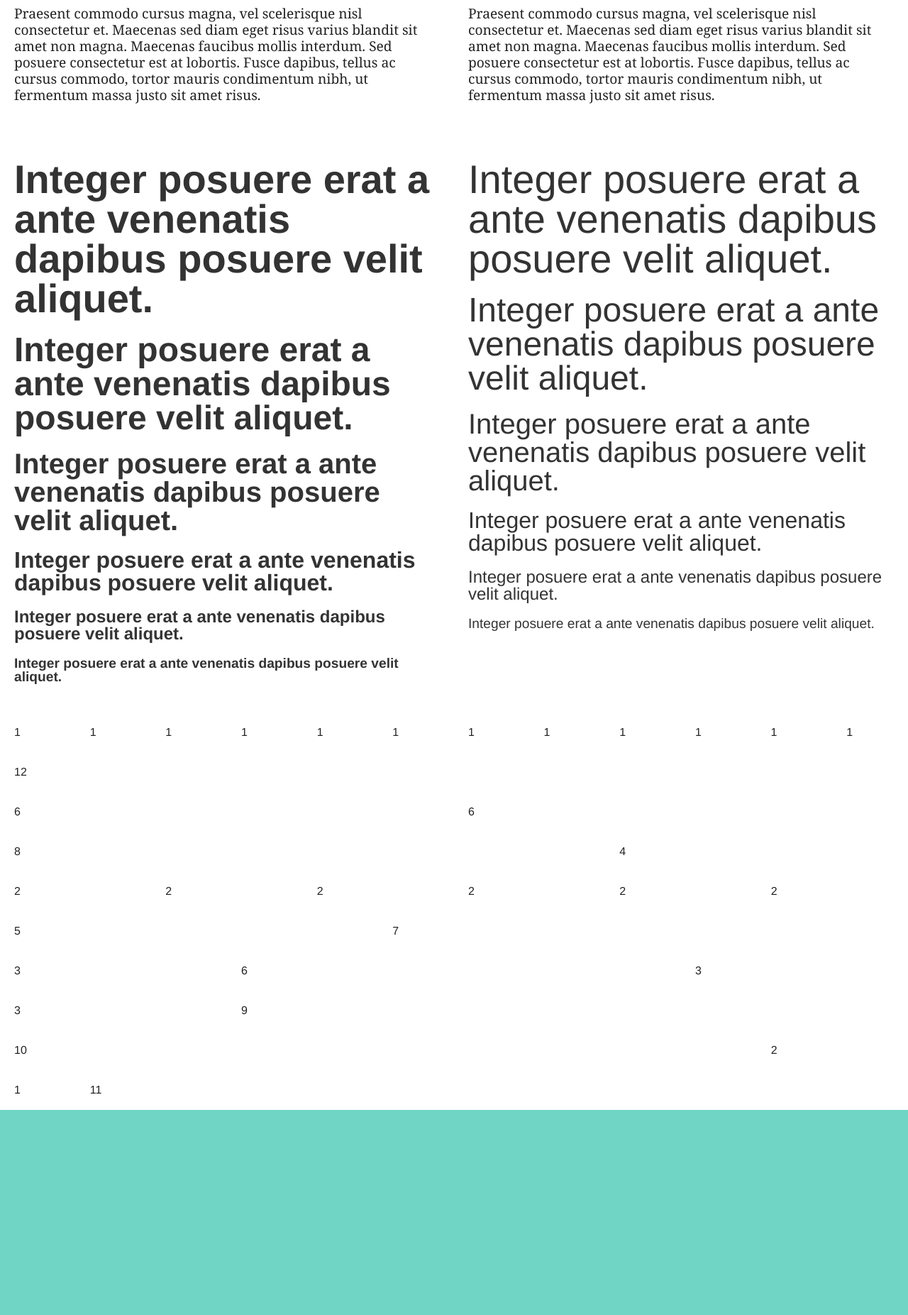
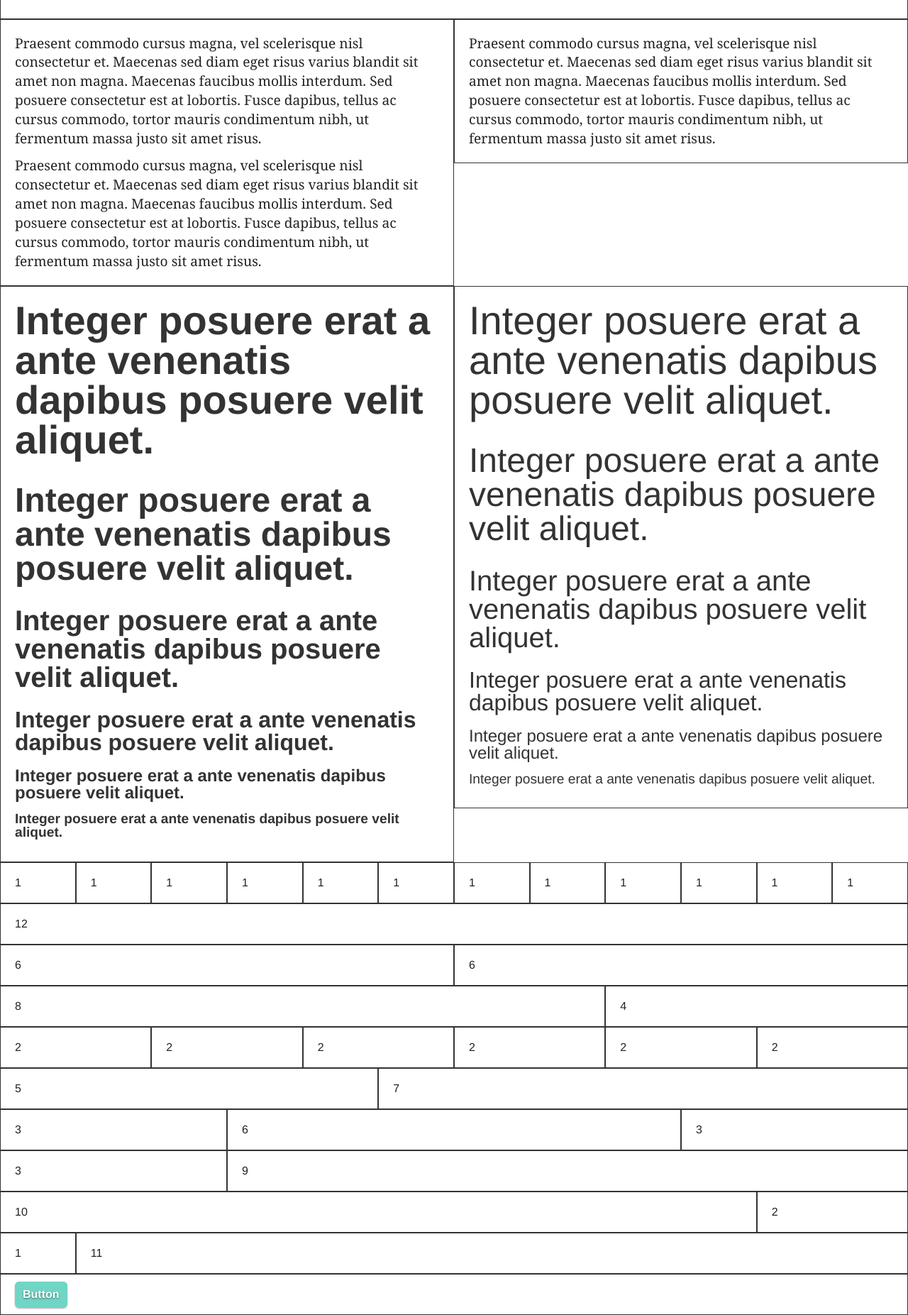
Before and after one commit to Johannestegner/coolz, a plain HTML site: page index.html in a window 1280 px wide. Shown: the part 169-2022 px from the top of the page at 71% size. Before the commit the page ends 1733 px from the top, so only its background shows below. Drawn offline with Linux system fonts and the light colour scheme.

Commit message:
Started styling btns. Col fixes and typography fixes.

```diff
--- a/index.html
+++ b/index.html
@@ -23,21 +23,34 @@
 	<body>
 		<div class="wrapper-main">
 			<header>
+
+
 						<div class="row">
 							<div class="large-12">
 								<h1>COOLZ™</h1>
 								<h3 class="light">12 grid light weight column framework (extended version).</h3>
+							</div>
+						</div>
+
 						<div class="row">
-							<p class="large-6 column">
+							<div class="large-6 column">
+								<p>
 									Praesent commodo cursus magna, vel scelerisque nisl consectetur et. Maecenas sed diam eget risus varius blandit sit amet non magna. Maecenas faucibus mollis interdum. Sed posuere consectetur est at lobortis. Fusce dapibus, tellus ac cursus commodo, tortor mauris condimentum nibh, ut fermentum massa justo sit amet risus.
 								</p>
 
-							<p class="large-6 column">
+								<p>
+									Praesent commodo cursus magna, vel scelerisque nisl consectetur et. Maecenas sed diam eget risus varius blandit sit amet non magna. Maecenas faucibus mollis interdum. Sed posuere consectetur est at lobortis. Fusce dapibus, tellus ac cursus commodo, tortor mauris condimentum nibh, ut fermentum massa justo sit amet risus.
+								</p>
+							</div>
+
+							<div class="large-6 column">
+								<p>
 									Praesent commodo cursus magna, vel scelerisque nisl consectetur et. Maecenas sed diam eget risus varius blandit sit amet non magna. Maecenas faucibus mollis interdum. Sed posuere consectetur est at lobortis. Fusce dapibus, tellus ac cursus commodo, tortor mauris condimentum nibh, ut fermentum massa justo sit amet risus.
 								</p>
 							</div>
 						</div>
-				</div>
+
+
 			</header>
 
 			<div class="row">
@@ -124,6 +137,12 @@
 				<div class="large-11 columns">11</div>
 			</div>
 
+			<div class="row">
+				<div class="large-12 columns">
+					<a href="#" class="button">Button</a>
+				</div>
+			</div>
+
 		</div><!-- .wrapper-main -->
 	</body>
 </html>
--- a/sass/_coolz.scss
+++ b/sass/_coolz.scss
@@ -1,10 +1,14 @@
 // settings
 $grid: 1280px;
-$gutter: 20px;
-$border: 0px solid #333;
+$gutter: 1.25em;
+$margin: 0.6em;
+$border: 1px solid #333;
 
+$txtSize: 1.2em;
+$lineHeight: 1.4em;
 $txtColor: #333;
 $linkColor: #333;
+
 $bgColor: #70D5C5;
 $wrapperBgColor: white;
 
@@ -28,7 +32,7 @@ body{
 }
 
 h1, h2, h3, h4, h5, h6{
-	margin-bottom: $gutter;
+	margin-bottom: $margin;
 	line-height: 1em;
 	color: $txtColor;
 
@@ -67,10 +71,10 @@ h6{
 }
 
 p{
-	margin-bottom: $gutter;
+	margin-bottom: $margin;
 	font-family: Georgia, "Times New Roman", Times, serif;
-	font-size: 1.2em;
-	line-height: 1.2em;
+	font-size: $txtSize;
+	line-height: $lineHeight;
 
 	&:last-child{
 		margin-bottom: 0;
@@ -182,9 +186,17 @@ iframe{
 }
 
 .button{
-	border: 1px solid #000;
-	padding: 10px;
+	border: 1px solid;
+	border-top-color: #70D5C5;
+	border-right-color: #70D5C5;
+	border-bottom-color: #70D5C5;
+	border-left-color: #70D5C5;
+	padding: 8px 10px 10px 10px;
+	font-weight: bold;
 	color: #fff;
-	background: black;
+	text-decoration: none;
+	@include text-shadow(0px 1px 2px rgba(0, 0, 0, 0.5));
+	@include background(linear-gradient(#70D5C5 0%, #70D5C5 15%, #70D5C5 85%));
 	@include border-radius(6px);
+	@include box-shadow(0px 1px 2px rgba(0, 0, 0, 0.3));
 }
```
Also changed, not shown: css/custom.css. Lines whose indentation alone changed are shown as unchanged.
